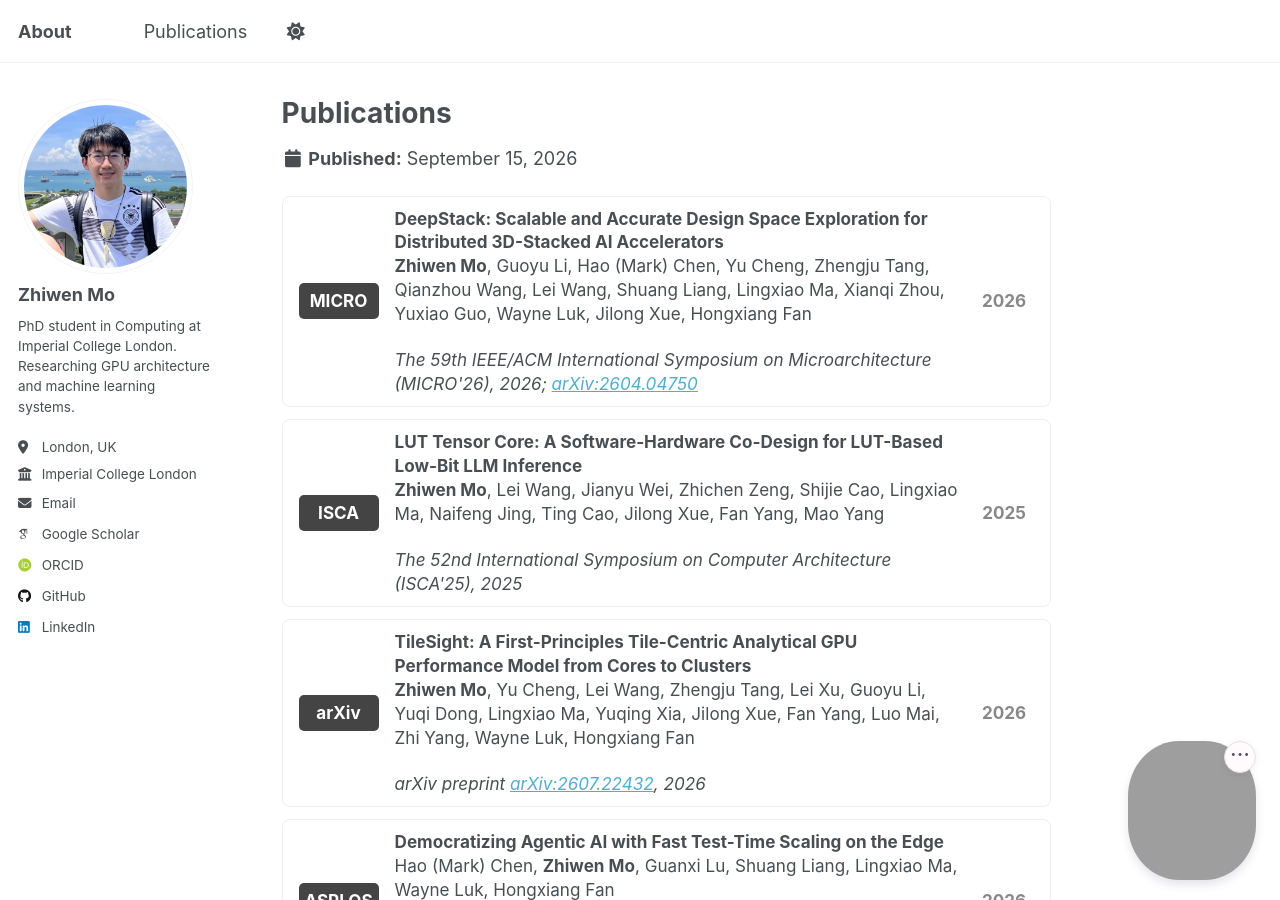
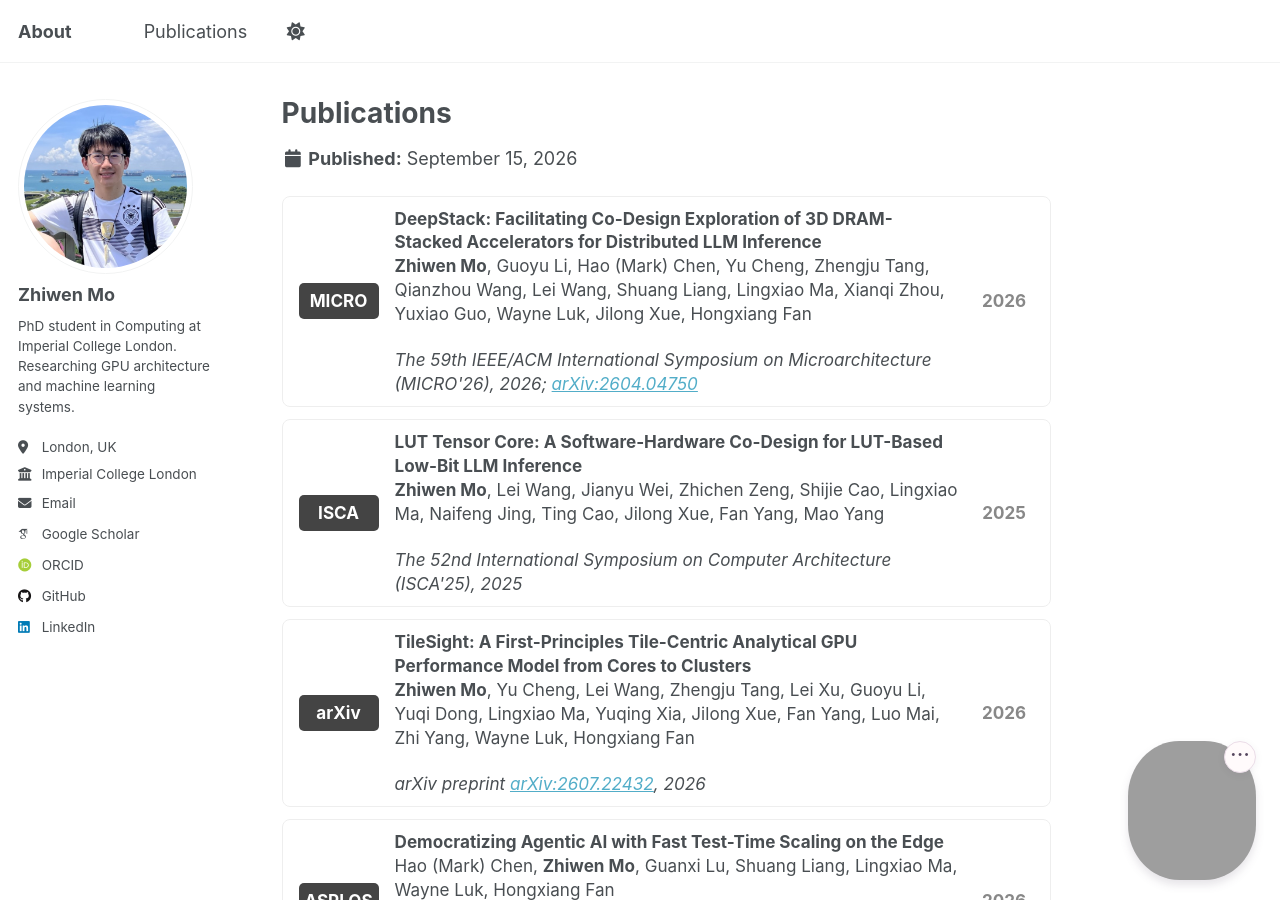
Before and after one commit to Hamerlate/Hamerlate.github.io, a Jekyll site: the page built from _publications/publications.md, in a window 1280 px wide and 900 px high. Built offline with Jekyll 4.4.1, drawn with Linux system fonts in a browser that asks for light colours; some web fonts are replaced.

Commit message:
update camera ready title

```diff
--- a/_data/publications.yml
+++ b/_data/publications.yml
@@ -1,4 +1,4 @@
-- title: "DeepStack: Scalable and Accurate Design Space Exploration for Distributed 3D-Stacked AI Accelerators"
+- title: "DeepStack: Facilitating Co-Design Exploration of 3D DRAM-Stacked Accelerators for Distributed LLM Inference"
   venue_short: "MICRO"
   venue_full: 'The 59th IEEE/ACM International Symposium on Microarchitecture (MICRO''26), 2026; <a href="https://arxiv.org/abs/2604.04750">arXiv:2604.04750</a>'
   authors: "<strong>Zhiwen Mo</strong>, Guoyu Li, Hao (Mark) Chen, Yu Cheng, Zhengju Tang, Qianzhou Wang, Lei Wang, Shuang Liang, Lingxiao Ma, Xianqi Zhou, Yuxiao Guo, Wayne Luk, Jilong Xue, Hongxiang Fan"
```
